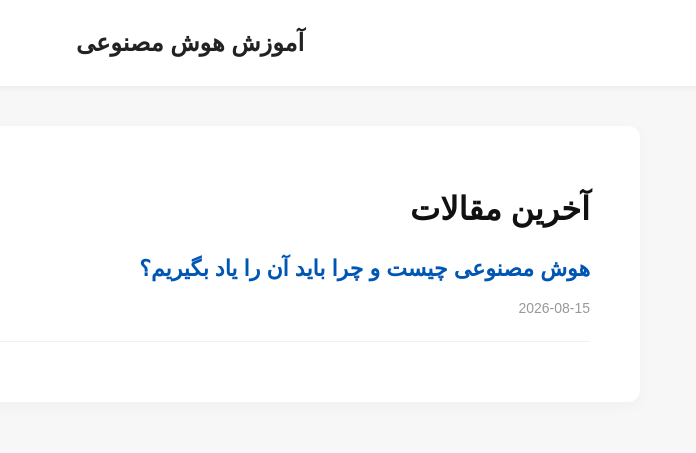
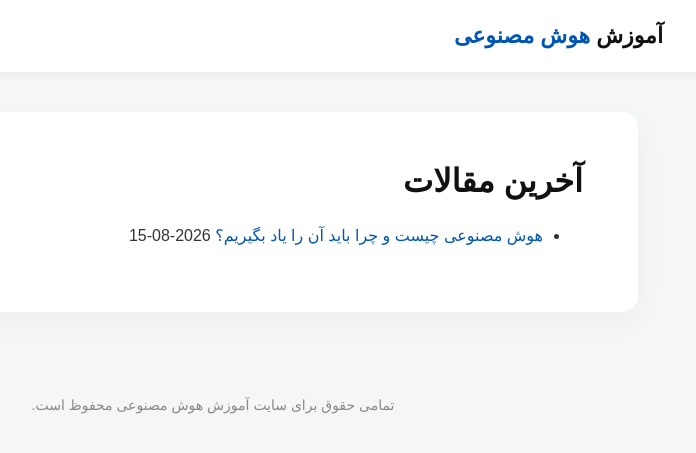
Before and after one commit to carstars7/carstars7.github.io, a Jekyll site: the page built from index.html, in a window 1280 px wide. Shown: the top 453 px of the page, without its empty margins (564-1260 px from the left). Built offline with Jekyll 4.4.1, drawn with Linux system fonts in a browser that asks for light colours; a style sheet for code colours, icons or effects is not loaded.

Commit message:
Update default.html

```diff
--- a/_layouts/default.html
+++ b/_layouts/default.html
@@ -3,31 +3,121 @@
 <head>
     <meta charset="UTF-8">
     <meta name="viewport" content="width=device-width, initial-scale=1.0">
-    <title>{{ page.title | default: "سایت آموزش هوش مصنوعی من" }}</title>
+    <title>{{ page.title | default: "سایت آموزش هوش مصنوعی" }}</title>
+    <!-- فونت زیبای وزیرمتن -->
     <link href="https://cdn.jsdelivr.net/gh/rastikerdar/vazirmatn@v33.0.0/Vazirmatn-font-face.css" rel="stylesheet" type="text/css" />
     <style>
-        body { font-family: 'Vazirmatn', sans-serif; background-color: #f7f7f7; color: #333; line-height: 1.9; margin: 0; padding: 0; }
-        header { background-color: #fff; box-shadow: 0 2px 5px rgba(0,0,0,0.05); padding: 20px; text-align: center; }
-        header a { text-decoration: none; color: #222; font-weight: 700; font-size: 24px; }
-        .container { max-width: 800px; margin: 40px auto; background: #fff; padding: 40px 50px; border-radius: 12px; box-shadow: 0 4px 15px rgba(0,0,0,0.03); }
-        img { max-width: 100%; height: auto; border-radius: 8px; margin: 20px 0; }
-        h1 { font-size: 32px; color: #111; margin-bottom: 10px; line-height: 1.4; }
-        .meta { color: #777; font-size: 14px; margin-bottom: 30px; border-bottom: 1px solid #eee; padding-bottom: 15px; }
-        .content { font-size: 18px; }
-        .post-list { list-style: none; padding: 0; }
-        .post-list li { margin-bottom: 20px; border-bottom: 1px solid #f0f0f0; padding-bottom: 20px; }
-        .post-list a { text-decoration: none; color: #0056b3; font-size: 22px; font-weight: bold; }
-        .post-list a:hover { color: #cc0000; }
-        .post-date { display: block; color: #999; font-size: 14px; margin-top: 5px; }
-        @media (max-width: 768px) { .container { margin: 15px; padding: 20px; } h1 { font-size: 24px; } .content { font-size: 16px; } }
+        :root {
+            --primary-color: #0056b3;
+            --text-color: #333333;
+            --bg-color: #f4f6f8;
+            --card-bg: #ffffff;
+        }
+        body {
+            font-family: 'Vazirmatn', sans-serif;
+            background-color: var(--bg-color);
+            color: var(--text-color);
+            line-height: 1.9;
+            margin: 0;
+            padding: 0;
+            -webkit-font-smoothing: antialiased;
+        }
+        /* استایل هدر سایت */
+        header {
+            background-color: var(--card-bg);
+            box-shadow: 0 2px 10px rgba(0,0,0,0.05);
+            padding: 15px 0;
+            position: sticky;
+            top: 0;
+            z-index: 1000;
+        }
+        .header-inner {
+            max-width: 900px;
+            margin: 0 auto;
+            padding: 0 20px;
+            display: flex;
+            justify-content: space-between;
+            align-items: center;
+        }
+        .site-title {
+            text-decoration: none;
+            color: #111;
+            font-weight: 800;
+            font-size: 22px;
+        }
+        .site-title span { color: var(--primary-color); }
+
+        /* کانتینر اصلی */
+        .container {
+            max-width: 850px;
+            margin: 40px auto;
+            padding: 0 20px;
+        }
+
+        /* ظاهر محتوای مقاله (باکس سفید) */
+        .main-content {
+            background: var(--card-bg);
+            padding: 45px 55px;
+            border-radius: 16px;
+            box-shadow: 0 10px 30px rgba(0,0,0,0.04);
+        }
+
+        /* تیترها و متون */
+        h1, h2, h3 { color: #111; line-height: 1.5; font-weight: 800;}
+        h1 { font-size: 32px; margin-top: 0; margin-bottom: 15px;}
+        p { font-size: 18px; margin-bottom: 25px; text-align: justify; }
+
+        /* تصاویر */
+        img { max-width: 100%; height: auto; border-radius: 12px; margin: 25px 0; box-shadow: 0 5px 15px rgba(0,0,0,0.08); display: block; }
+
+        /* متا دیتا (نویسنده، تاریخ و...) */
+        .meta {
+            background: #f8f9fa;
+            display: inline-block;
+            padding: 8px 15px;
+            border-radius: 8px;
+            color: #666;
+            font-size: 14px;
+            margin-bottom: 30px;
+            border: 1px solid #eee;
+        }
+
+        /* لینک‌ها */
+        a { color: var(--primary-color); text-decoration: none; transition: all 0.3s ease; }
+        a:hover { color: #cc0000; }
+
+        /* فوتر سایت */
+        footer {
+            text-align: center;
+            padding: 30px 20px;
+            color: #888;
+            font-size: 14px;
+            margin-top: 50px;
+        }
+
+        /* ریسپانسیو برای موبایل */
+        @media (max-width: 768px) {
+            .main-content { padding: 25px 20px; border-radius: 12px; }
+            h1 { font-size: 26px; }
+            p { font-size: 16px; }
+        }
     </style>
 </head>
 <body>
     <header>
-        <a href="/">آموزش هوش مصنوعی</a>
+        <div class="header-inner">
+            <a href="/" class="site-title">آموزش <span>هوش مصنوعی</span></a>
+        </div>
     </header>
+
     <div class="container">
-        {{ content }}
+        <div class="main-content">
+            {{ content }}
+        </div>
     </div>
+
+    <footer>
+        تمامی حقوق برای سایت آموزش هوش مصنوعی محفوظ است.
+    </footer>
 </body>
 </html>
```
